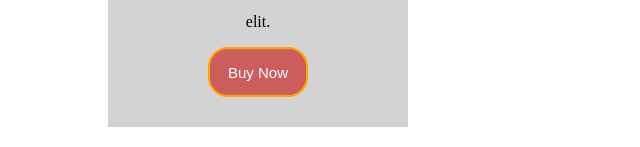
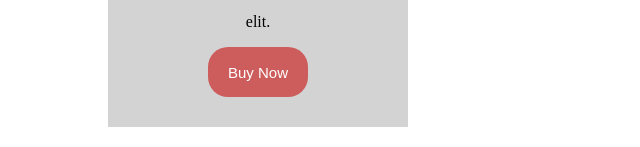
Before and after one commit to acciojob/pricing-card-sachinsherekar, a website: page main.html in a window 1280 px wide. Shown: the part 409-556 px from the top of the page, without its empty margins (0-640 px from the left). Drawn offline with Linux system fonts and the light colour scheme.

Commit message:
created a submission

```diff
--- a/styles.css
+++ b/styles.css
@@ -16,7 +16,7 @@
 	background-color: indianred;
 	color:white;
 	font-size:15px;
-	border:2px solid orange;
+	border:2px ;
 	border-radius:20px;
 	height:50px;
 	width:100px;
```
